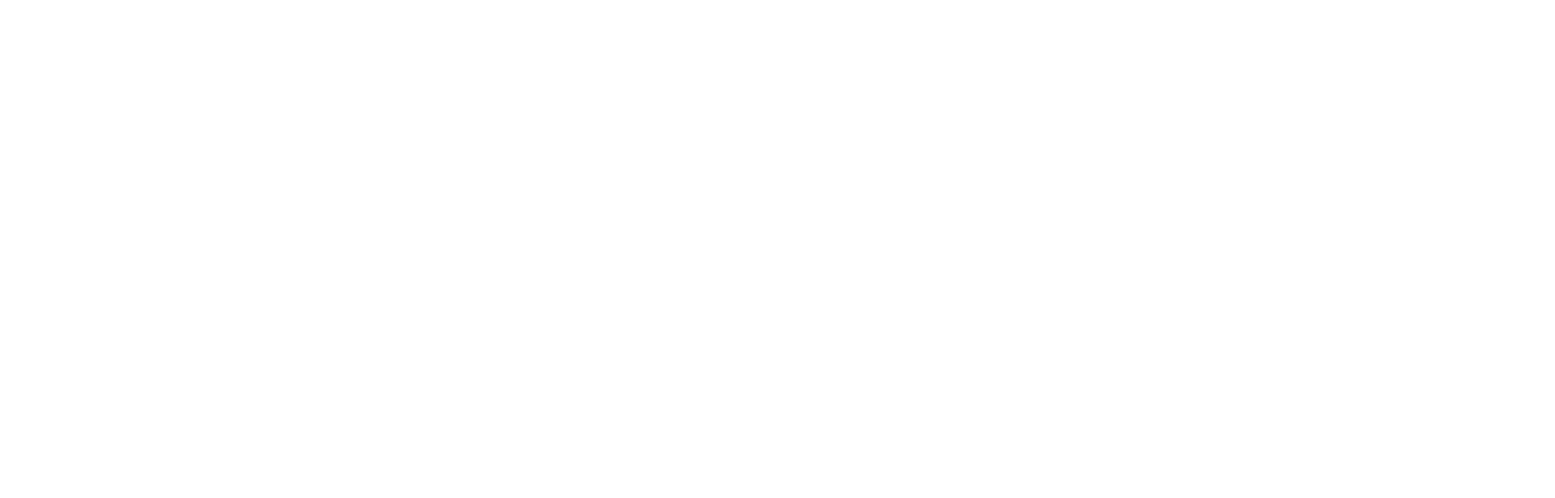
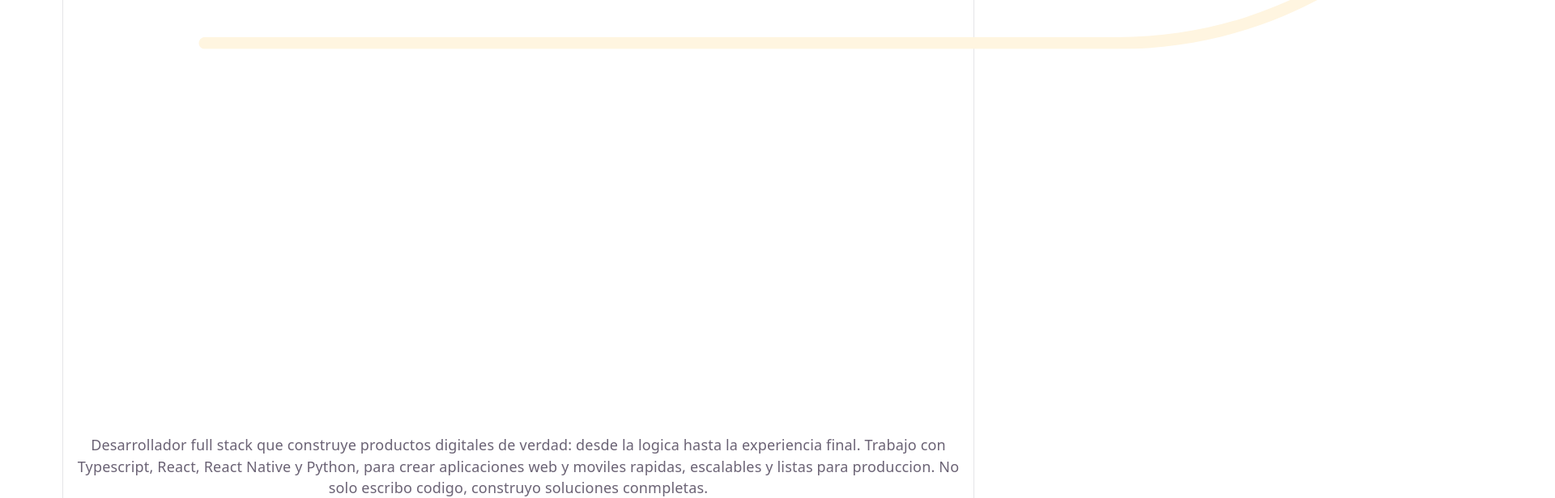
Before and after one commit to juandavidgil/portafolio, a React (Vite) app: page / in a window 1280 px wide. Shown: the part 1505-2121 px from the top of the page at 81% size, 1920 px wide, since content can reach past the window. Before the commit the page ends 800 px from the top, so only its background shows below. Built offline with nearby package versions, Linux system fonts and the light colour scheme.

Commit message:
se sube footer y section

```diff
--- a/src/App.jsx
+++ b/src/App.jsx
@@ -1,11 +1,13 @@
-import './App.css'
-
+import './App.css';
+import Section_1 from './components/Section_1';
+import footer  from './components/Footer';
 function App() {
 
 
   return (
     <>
-
+      <Section_1 />
+      <footer />
     </>
   )
 }
--- /dev/null
+++ b/src/components/Section_1.jsx
@@ -0,0 +1,26 @@
+import logo from '../assets/Gray and Black Minimalist Company Logo/2.svg';
+
+function Section_1() {
+    return(
+        <div>
+            <div>
+                <h2>Juan David Gil</h2>
+            </  div>
+            <img
+            src={logo}
+            alt='logo'
+            />
+            <div>
+               <p>
+                    Desarrollador full stack que construye productos
+                    digitales de verdad: desde la logica hasta la experiencia final.
+                    Trabajo con Typescript, React, React Native y Python, para crear
+                    aplicaciones web y moviles rapidas, escalables y listas para produccion.
+
+                    No solo escribo codigo, construyo soluciones conmpletas.
+                </p>
+            </div>
+        </div>
+    );
+};
+ export default Section_1;
--- /dev/null
+++ b/src/components/footer.jsx
@@ -0,0 +1,11 @@
+function Footer() {
+    return(
+        <div>
+            <button>
+                saber más
+            </button>
+        </div>
+    );
+};
+
+export default Footer;
```
Also changed, not shown: src/components/navbar.jsx (added), src/pages/inicio.jsx (added).
